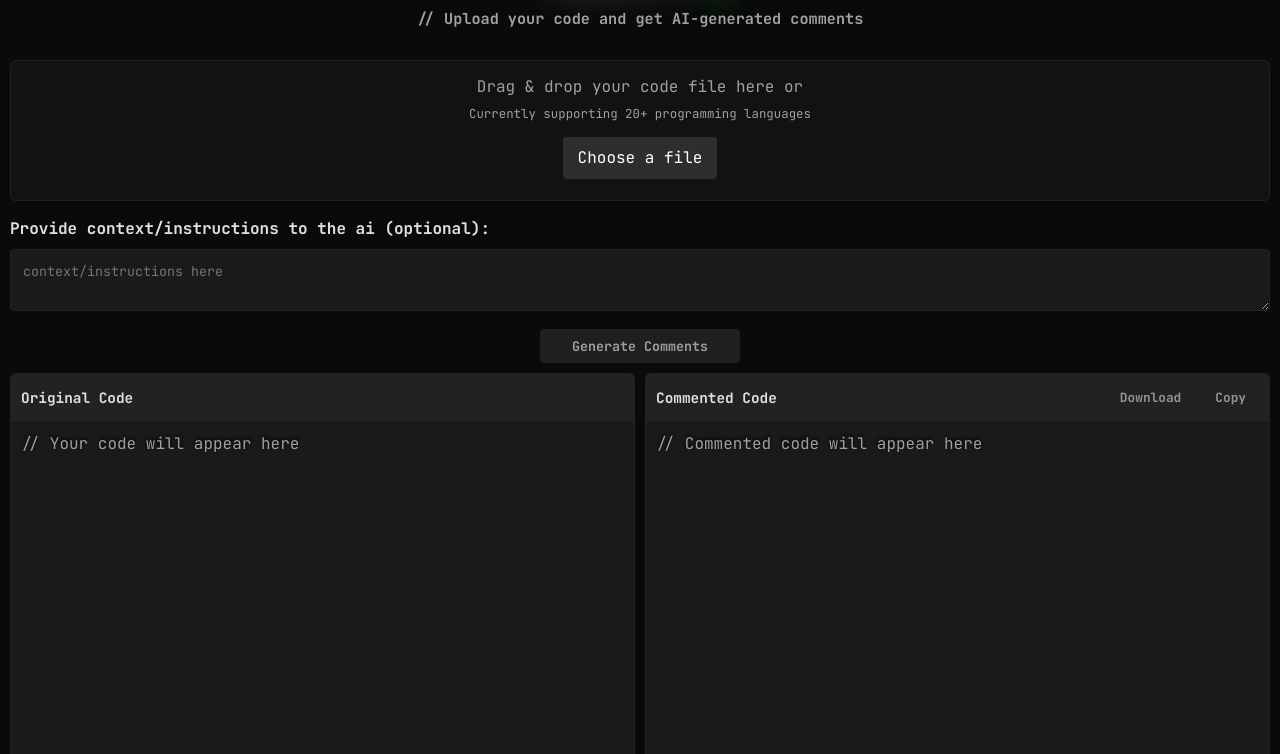
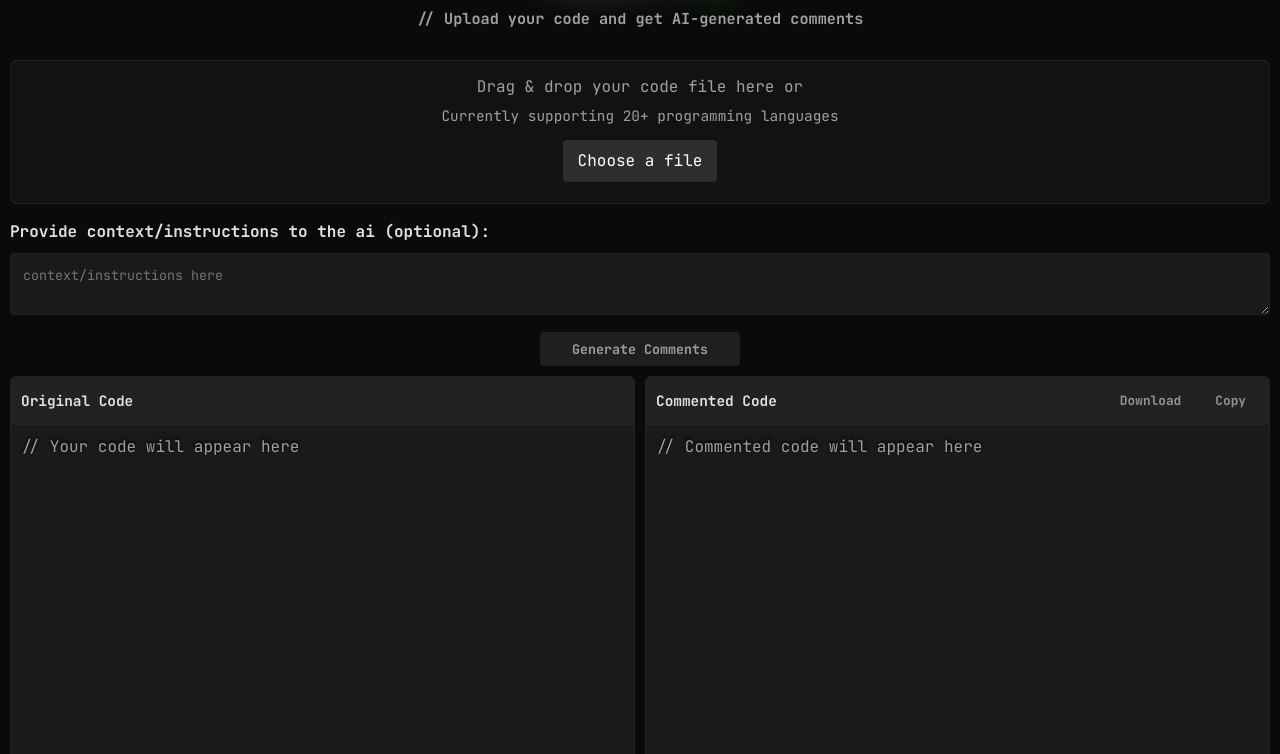
Before and after one commit to AzmiBousedra/comments4.me, a website: page public/index.html in a window 1280 px wide. Shown: the part 46-800 px from the top of the page. Drawn offline with Linux system fonts and the light colour scheme; no server answers.

Commit message:
Update styles.css

```diff
--- a/public/styles.css
+++ b/public/styles.css
@@ -131,7 +131,7 @@
   }
 
   .accepted {
-    font-size: var(--font-size-xs);
+    font-size: var(--font-size-base);
   }
 
   /*--------------------------------------------------------------
```
